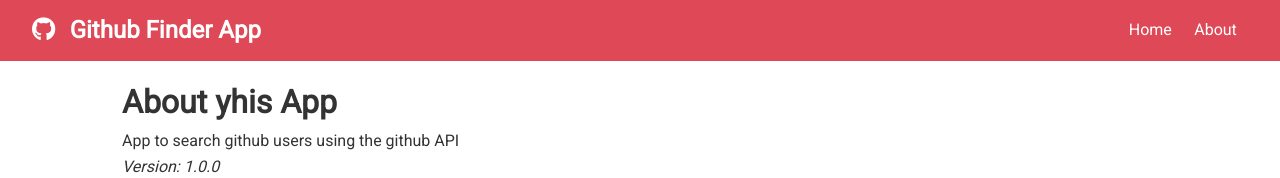
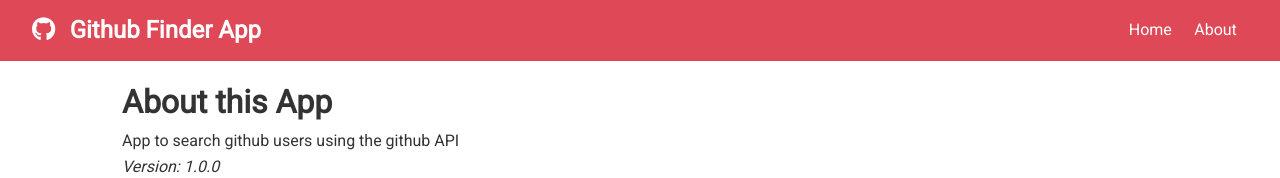
Before and after one commit to ylovits/github-finder, a React (Create React App) app: page /about in a window 1280 px wide. Shown: the top 178 px of the page. Built offline with nearby package versions, Linux system fonts and the light colour scheme; no server answers.

Commit message:
spellcheck
...

```diff
--- a/src/components/pages/About.js
+++ b/src/components/pages/About.js
@@ -3,7 +3,7 @@ import React, { Fragment } from "react";
 const About = () => {
   return (
     <Fragment>
-      <h1>About yhis App</h1>
+      <h1>About this App</h1>
       <p>App to search github users using the github API</p>
       <em>Version: 1.0.0</em>
     </Fragment>
```
